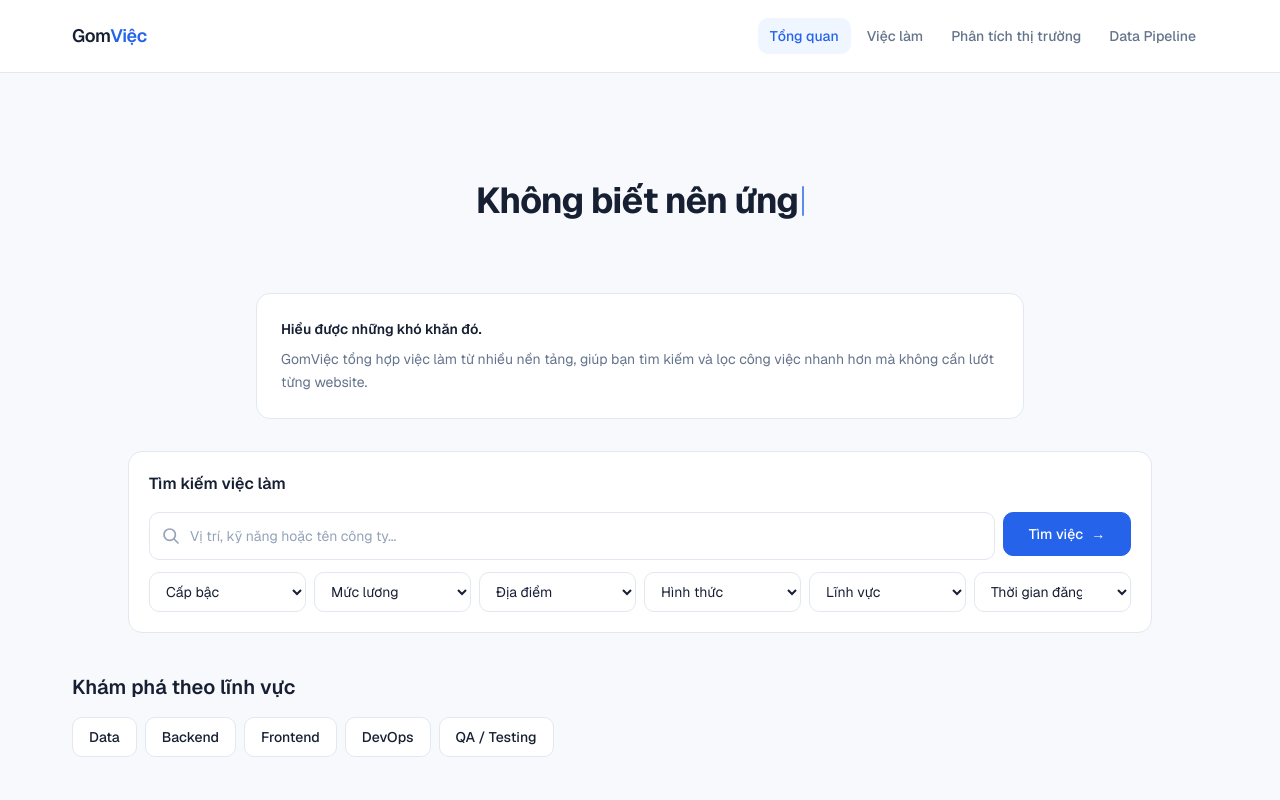
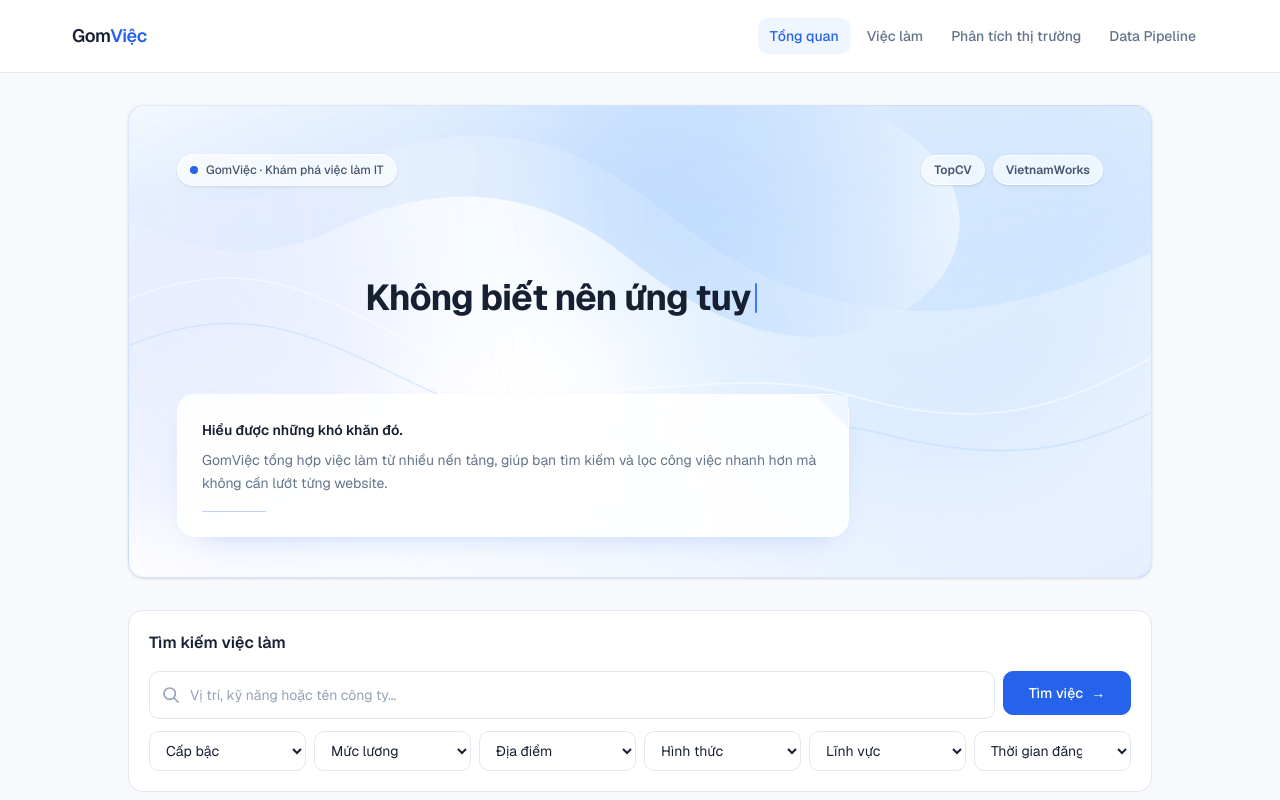
Before and after one commit to VoHoangPhucDTA/job-discovery-platform, a Next.js app in the folder frontend/: page / in a window 1280 px wide. Shown: the top 800 px of the page. Built offline with nearby package versions, Linux system fonts and the light colour scheme.

Commit message:
Redesign Home hero banner with soft blue waves and paper letter

```diff
--- a/frontend/app/page.tsx
+++ b/frontend/app/page.tsx
@@ -16,10 +16,48 @@ const categories = [
 export default function Home() {
   return (
     <div className="flex flex-col">
-      <section className="mx-auto w-full max-w-4xl pt-2 text-center sm:pt-6">
+      <section className="relative isolate mx-auto w-full max-w-5xl overflow-hidden rounded-2xl border border-primary/15 bg-gradient-to-br from-primary-soft via-white to-[#e5efff] px-5 pb-6 pt-8 shadow-sm sm:px-9 sm:pb-8 sm:pt-10 lg:px-12 lg:pb-10 lg:pt-12">
+        <div aria-hidden="true" className="pointer-events-none absolute inset-0 -z-10 overflow-hidden">
+          <div className="absolute -right-24 -top-44 size-[28rem] rounded-full bg-blue-300/25 blur-3xl sm:-right-12 sm:-top-56 sm:size-[38rem]" />
+          <div className="absolute -left-32 top-8 size-[25rem] rounded-full bg-indigo-200/30 blur-3xl" />
+          <svg viewBox="0 0 1200 560" preserveAspectRatio="none" className="absolute inset-0 size-full opacity-70">
+            <defs>
+              <linearGradient id="hero-wave-a" x1="0" y1="0" x2="1" y2="1">
+                <stop offset="0%" stopColor="#ffffff" stopOpacity=".9" />
+                <stop offset="55%" stopColor="#bfdbfe" stopOpacity=".55" />
+                <stop offset="100%" stopColor="#93c5fd" stopOpacity=".18" />
+              </linearGradient>
+              <linearGradient id="hero-wave-b" x1="0" y1="0" x2="1" y2="0">
+                <stop offset="0%" stopColor="#dbeafe" stopOpacity=".15" />
+                <stop offset="55%" stopColor="#60a5fa" stopOpacity=".28" />
+                <stop offset="100%" stopColor="#ffffff" stopOpacity=".65" />
+              </linearGradient>
+            </defs>
+            <path d="M0 0H1200V175C1050 245 930 265 790 220C635 170 590 42 420 36C245 30 190 160 0 92Z" fill="url(#hero-wave-a)" />
+            <path d="M0 0H850C1005 55 1010 190 900 250C790 310 670 250 585 180C485 98 365 85 245 145C145 195 65 170 0 135Z" fill="url(#hero-wave-b)" />
+            <path d="M0 230C170 160 250 250 390 310C545 375 700 300 850 345C1000 390 1095 360 1200 300" fill="none" stroke="#ffffff" strokeOpacity=".75" strokeWidth="2" />
+            <path d="M0 285C165 215 255 300 400 360C570 430 730 350 885 390C1035 430 1120 405 1200 365" fill="none" stroke="#bfdbfe" strokeOpacity=".7" strokeWidth="2" />
+          </svg>
+        </div>
+
+        <div className="relative z-10">
+          <div className="mb-7 flex flex-wrap items-center justify-between gap-3 sm:mb-10">
+            <span className="inline-flex items-center gap-2 rounded-full border border-white/80 bg-white/65 px-3 py-1.5 text-small font-medium text-slate-600 shadow-sm backdrop-blur-sm">
+              <span className="size-2 rounded-full bg-primary" />
+              GomViệc · Khám phá việc làm IT
+            </span>
+            <div className="hidden items-center gap-2 sm:flex">
+              <span className="rounded-full border border-white/80 bg-white/60 px-3 py-1.5 text-xs font-semibold text-slate-600 shadow-sm backdrop-blur-sm">TopCV</span>
+              <span className="rounded-full border border-white/80 bg-white/60 px-3 py-1.5 text-xs font-semibold text-slate-600 shadow-sm backdrop-blur-sm">VietnamWorks</span>
+            </div>
+          </div>
+
+          <div className="max-w-3xl text-left">
             <HomeHeroHeading />
+          </div>
 
-        <Card className="mx-auto mt-5 max-w-3xl p-5 text-left sm:p-6">
+          <div className="relative mt-5 max-w-2xl rounded-xl border border-white/90 bg-white/90 p-5 shadow-[0_12px_32px_-22px_rgba(37,99,235,0.45)] backdrop-blur-sm sm:mt-6 sm:p-6">
+            <span aria-hidden="true" className="absolute right-0 top-0 size-8 border-b border-l border-blue-100 bg-blue-50/90 [clip-path:polygon(0_0,100%_100%,100%_0)]" />
             <p className="text-body-emphasis font-semibold text-foreground">
               Hiểu được những khó khăn đó.
             </p>
@@ -27,7 +65,9 @@ export default function Home() {
               GomViệc tổng hợp việc làm từ nhiều nền tảng, giúp bạn tìm kiếm và lọc
               công việc nhanh hơn mà không cần lướt từng website.
             </p>
-        </Card>
+            <div aria-hidden="true" className="mt-4 h-px w-16 bg-primary/30" />
+          </div>
+        </div>
       </section>
 
       <section aria-labelledby="job-search-title" className="mx-auto mt-8 w-full max-w-5xl">
```
Lines whose indentation alone changed are shown as unchanged.
